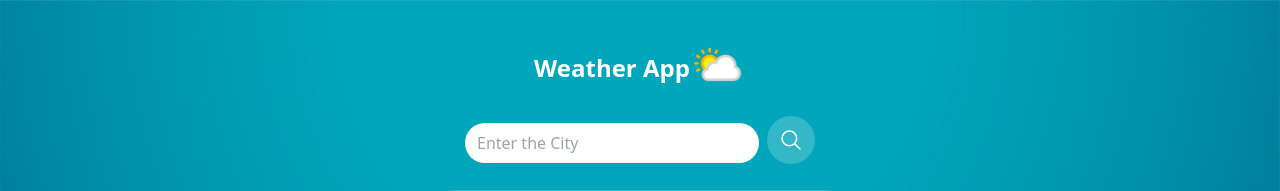
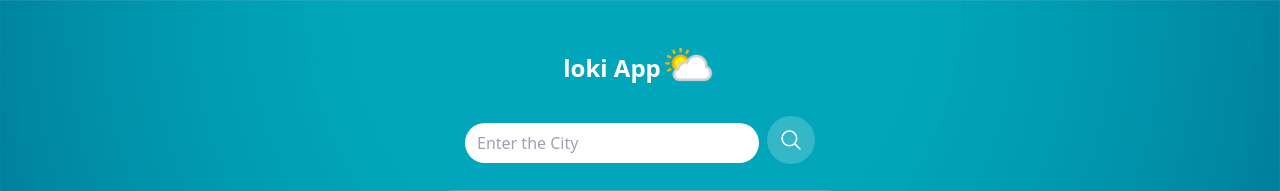
Before and after one commit to lokeshloki134/Weather-app, a Django app: page / in a window 1280 px wide. Shown: the top 191 px of the page. Run offline with Django 5.2, Linux system fonts and the light colour scheme; data that the repository does not hold is empty.

Commit message:
testing purpose only

```diff
--- a/app/templates/index.html
+++ b/app/templates/index.html
@@ -11,7 +11,7 @@
 
     <div class="flex items-center w-fit">
 
-        <h1 class="text-white text-2xl font-bold">Weather App</h1>
+        <h1 class="text-white text-2xl font-bold">loki App</h1>
     <img class="h-14 w-14" src="{% static 'images/116.png' %}" alt="" >
 
     </div>
```
